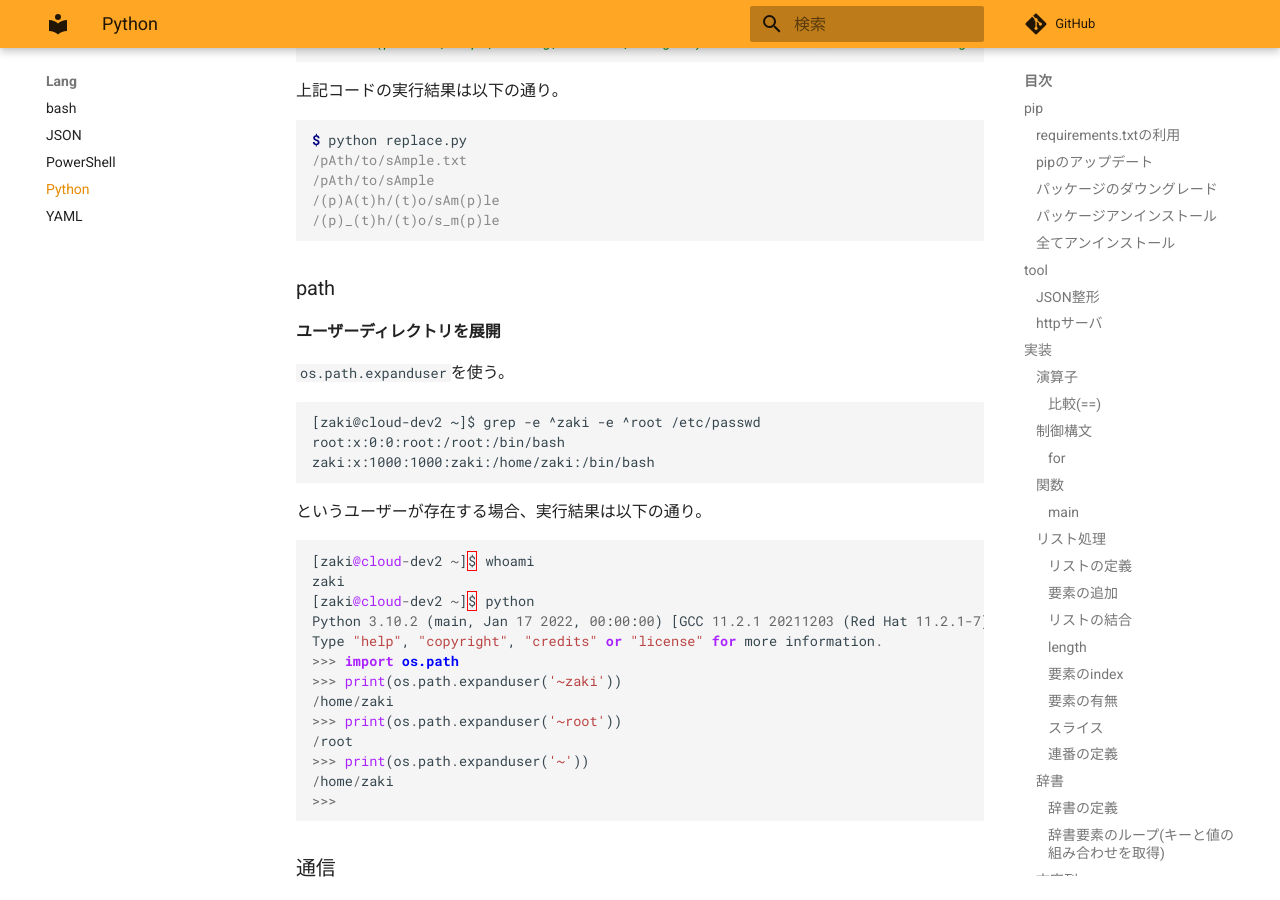
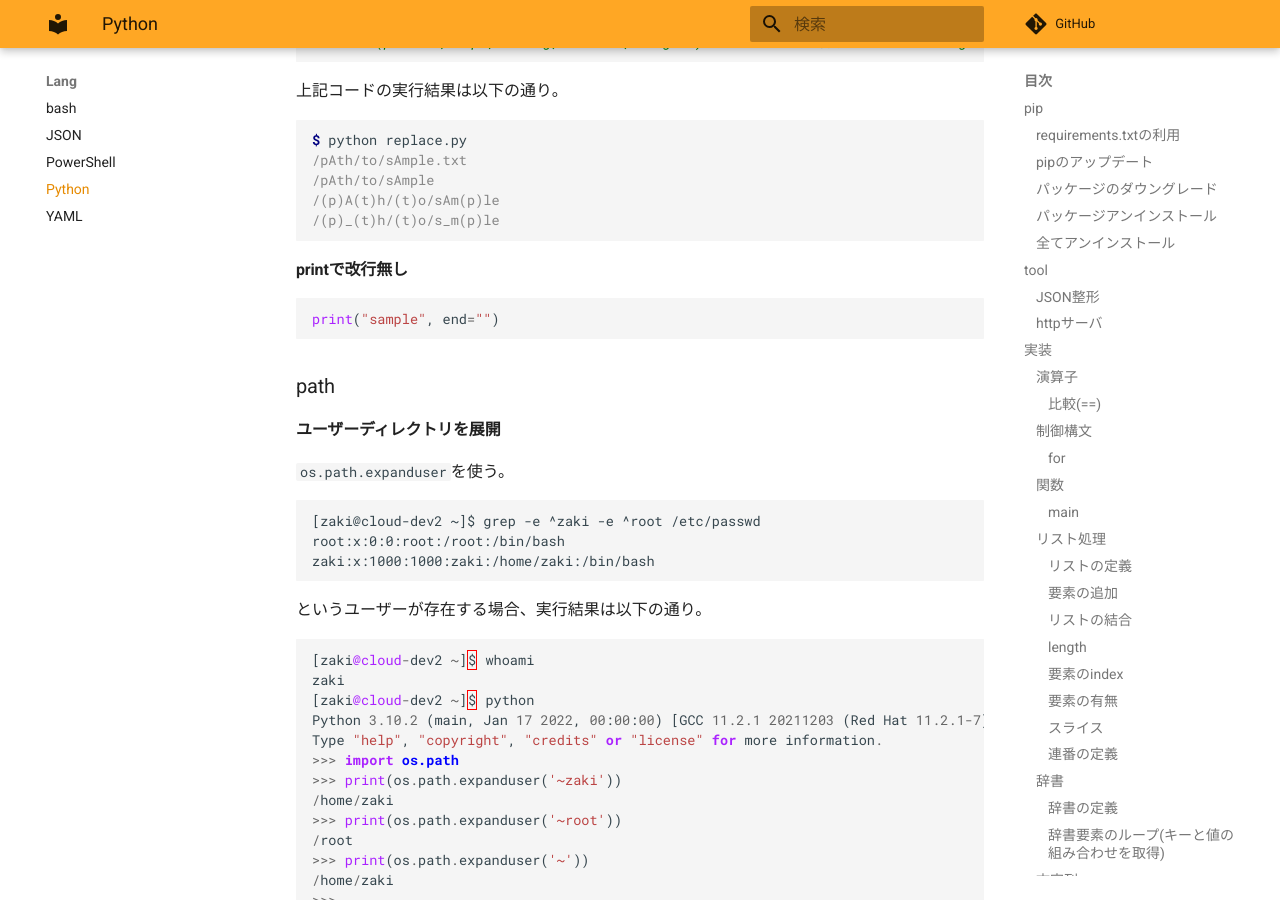
Before and after one commit to zaki-lknr/docs, an MkDocs documentation site: the page built from docs/lang/python.md, in a window 1280 px wide and 900 px high, scrolled down 7547 px. Built offline with MkDocs 1.6.1 and Material for MkDocs 9.7.7, drawn with Linux system fonts in a browser that asks for light colours; comment, search, counter and statistics services are not loaded.

Commit message:
add: lang/python: printで改行無し

````diff
--- a/docs/lang/python.md
+++ b/docs/lang/python.md
@@ -392,6 +392,12 @@ $ python replace.py
 /(p)_(t)h/(t)o/s_m(p)le
 ```
 
+#### printで改行無し
+
+```python
+print("sample", end="")
+```
+
 ### path
 
 #### ユーザーディレクトリを展開
````
